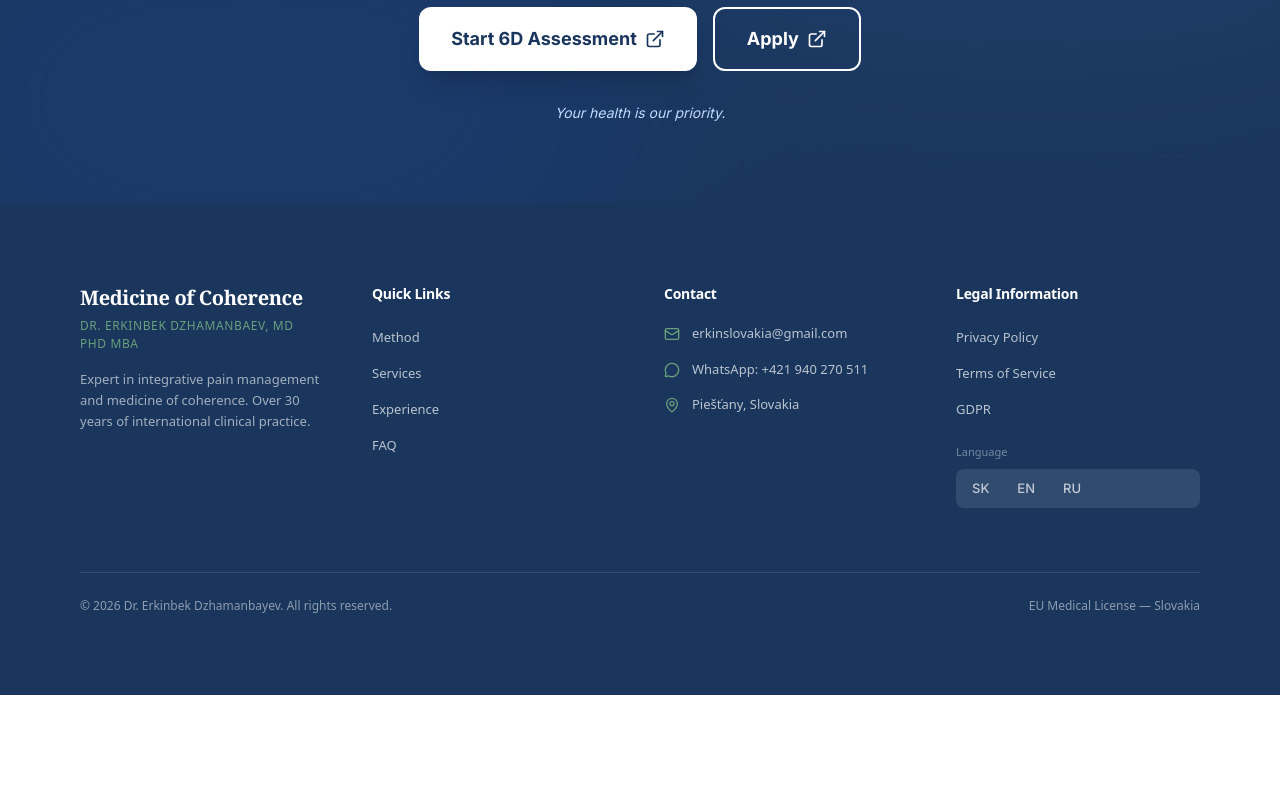
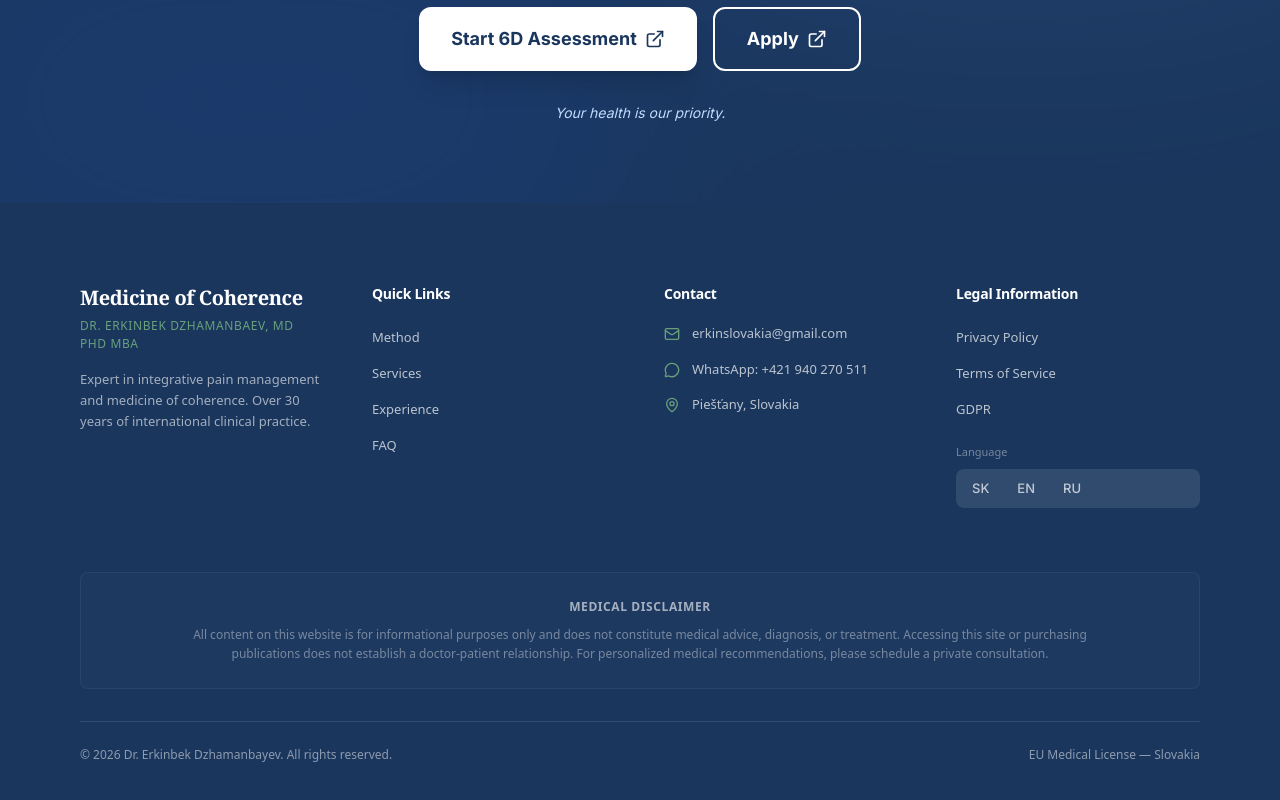
Before and after one commit to ErkinDoc/wenbnew, a React (Vite) app: page / in a window 1280 px wide. Shown: the part 8375-9175 px from the top of the page. Before the commit the page ends 9070 px from the top, so only its background shows below. Built offline with nearby package versions, Linux system fonts and the light colour scheme.

Commit message:
Update Footer.tsx

```diff
--- a/src/sections/Footer.tsx
+++ b/src/sections/Footer.tsx
@@ -138,8 +138,24 @@ export function Footer() {
             </motion.div>
           </div>
 
+          {/* Medical Disclaimer Section */}
+          <motion.div
+            initial={{ opacity: 0 }}
+            whileInView={{ opacity: 1 }}
+            viewport={{ once: true }}
+            transition={{ duration: 1, delay: 0.5 }}
+            className="mt-16 p-6 rounded-lg border border-white/5 bg-white/[0.02]"
+          >
+            <p className="text-[12px] leading-relaxed text-white/40 font-sans text-center max-w-4xl mx-auto">
+              <span className="text-white/60 font-semibold uppercase tracking-wider block mb-2">Medical Disclaimer</span>
+              All content on this website is for informational purposes only and does not constitute medical advice, diagnosis, or treatment.
+              Accessing this site or purchasing publications does not establish a doctor-patient relationship.
+              For personalized medical recommendations, please schedule a private consultation.
+            </p>
+          </motion.div>
+
           {/* Bottom Bar */}
-          <div className="mt-16 pt-6 border-t border-white/10">
+          <div className="mt-8 pt-6 border-t border-white/10">
             <div className="flex flex-col sm:flex-row justify-between items-center gap-4">
               <p className="text-[12px] text-white/50 font-sans">
                 {t('footer.copyright')}
```
